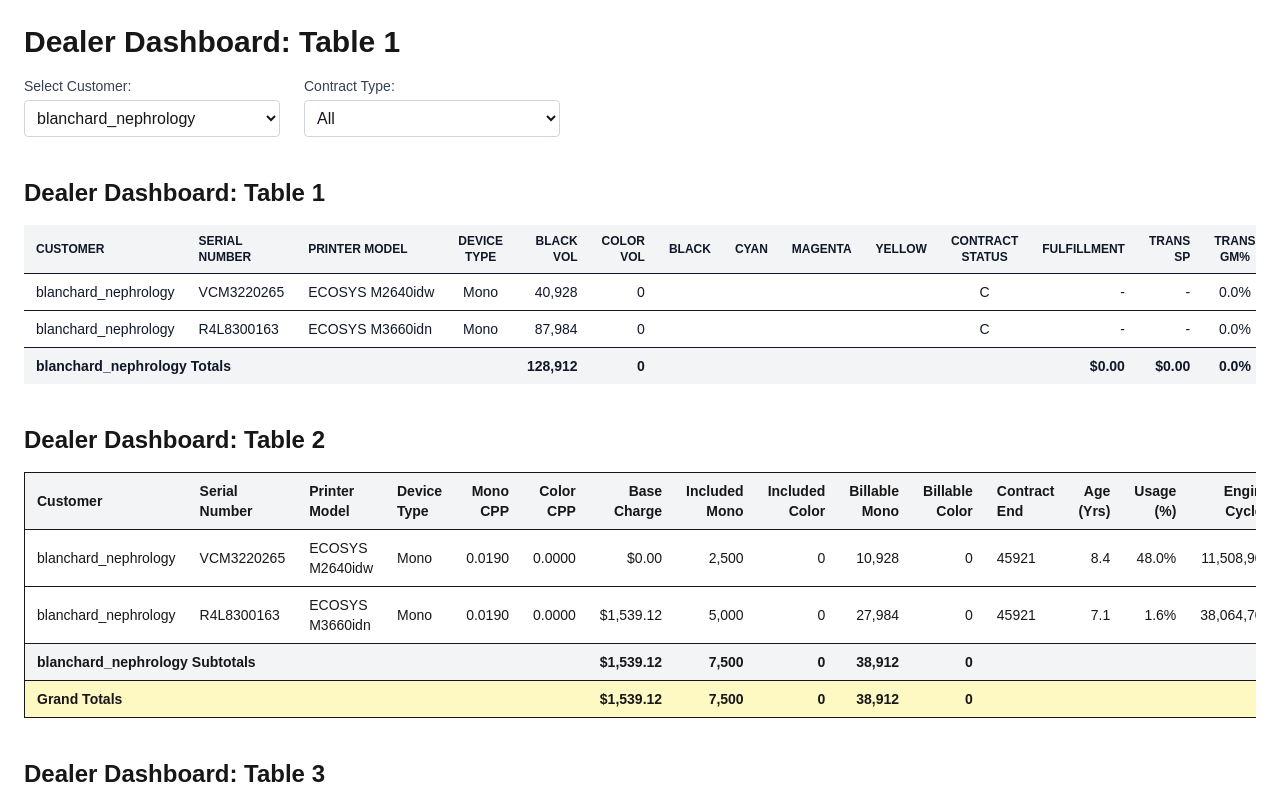
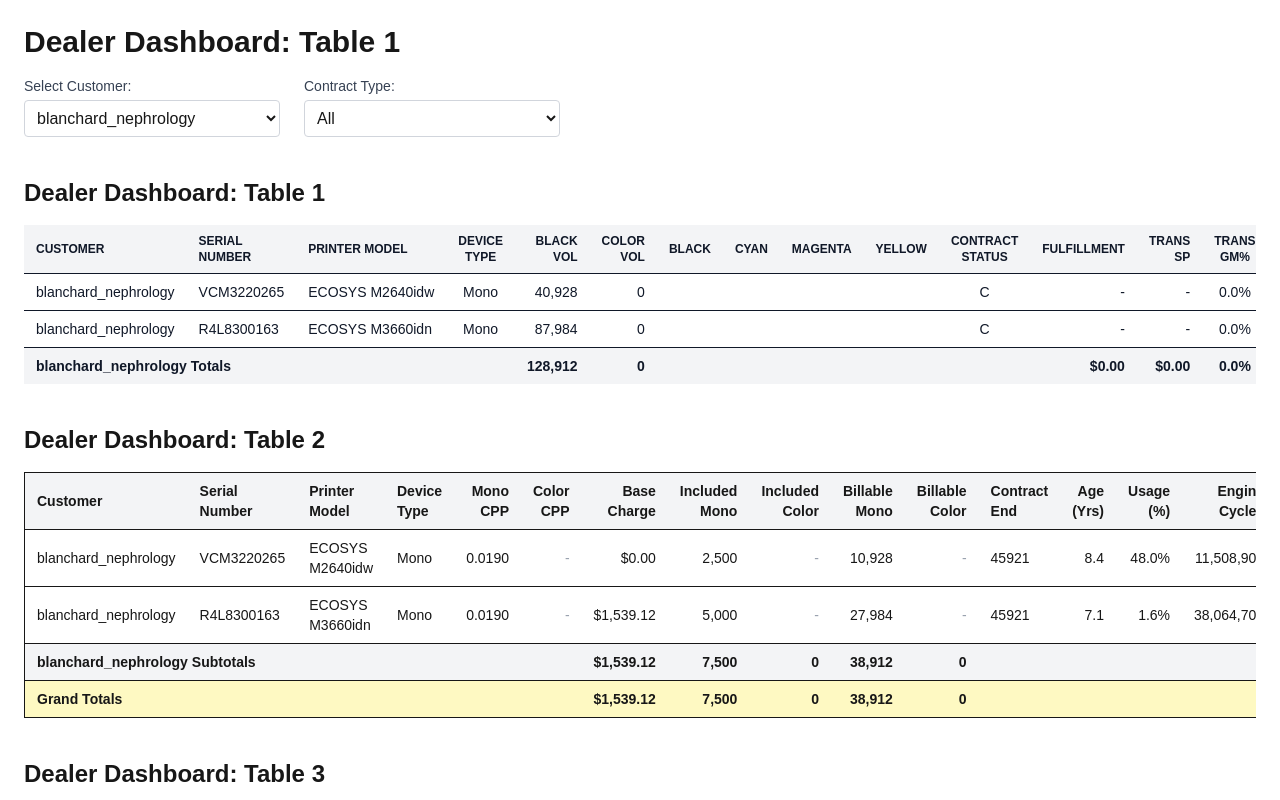
Before and after one commit to ElliottIan397/dealer-dashboard, a Next.js app: page / in a window 1280 px wide. Shown: the top 800 px of the page. Built offline with nearby package versions, Linux system fonts and the light colour scheme.

Commit message:
Table formatting adjustments Rev 10

```diff
--- a/app/Table2.tsx
+++ b/app/Table2.tsx
@@ -9,6 +9,12 @@ type Props = {
 };
 
 export default function Table2({ filtered }: Props) {
+  const renderColorField = (val: any, type: string) =>
+    type === "Mono" ? <span className="text-gray-400">-</span> : safeNumber(val);
+
+  const renderColorFixed = (val: any, type: string, digits = 4) =>
+    type === "Mono" ? <span className="text-gray-400">-</span> : safeFixed(val, digits);
+
   const grouped = Object.entries(
     filtered.reduce((acc: Record<string, McarpRow[]>, row) => {
       acc[row.Monitor] = acc[row.Monitor] || [];
@@ -85,12 +91,12 @@ export default function Table2({ filtered }: Props) {
                     <td className="px-3 py-2">{row.Printer_Model}</td>
                     <td className="px-3 py-2">{row.Device_Type}</td>
                     <td className="px-3 py-2 text-right">{safeFixed(row.Contract_Mono_CPP, 4)}</td>
-                    <td className="px-3 py-2 text-right">{safeFixed(row.Contract_Color_CPP, 4)}</td>
+                    <td className="px-3 py-2 text-right">{renderColorFixed(row.Contract_Color_CPP, row.Device_Type)}</td>
                     <td className="px-3 py-2 text-right">{safeCurrency(row.Contract_Base_Charge_Annual)}</td>
                     <td className="px-3 py-2 text-right">{safeNumber(row.Included_Mono_Volume)}</td>
-                    <td className="px-3 py-2 text-right">{safeNumber(row.Included_Color_Volume)}</td>
+                    <td className="px-3 py-2 text-right">{renderColorField(row.Included_Color_Volume, row.Device_Type)}</td>
                     <td className="px-3 py-2 text-right">{safeNumber(row.Billable_Mono_Pages)}</td>
-                    <td className="px-3 py-2 text-right">{safeNumber(row.Billable_Color_Pages)}</td>
+                    <td className="px-3 py-2 text-right">{renderColorField(row.Billable_Color_Pages, row.Device_Type)}</td>
                     <td className="px-3 py-2">{row.contract_end}</td>
                     <td className="px-3 py-2 text-right">{safeFixed(row.Recalculated_Age_Years, 1)}</td>
                     <td className="px-3 py-2 text-right">{safePercent(row.Usage_Percent)}</td>
```
